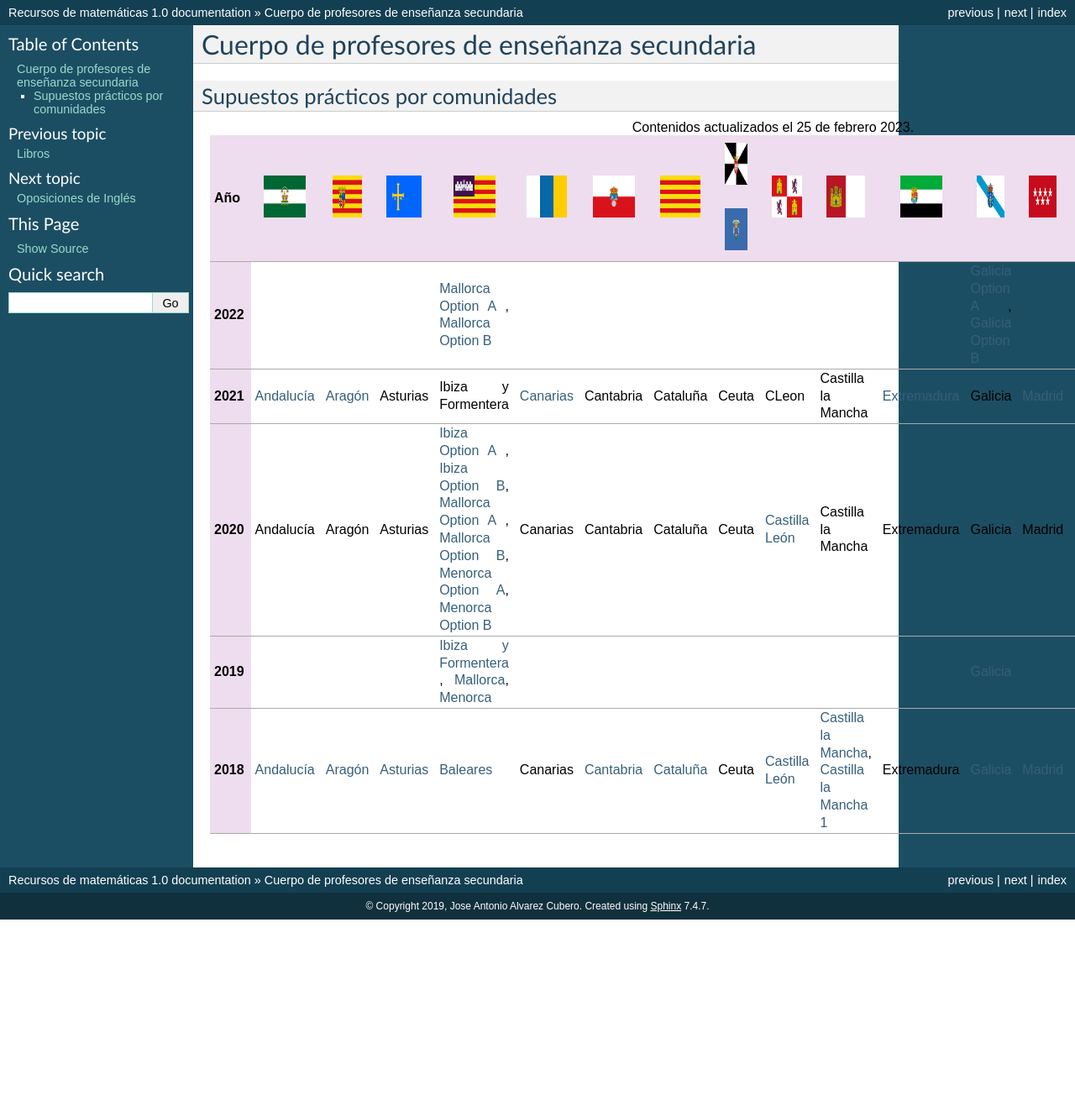
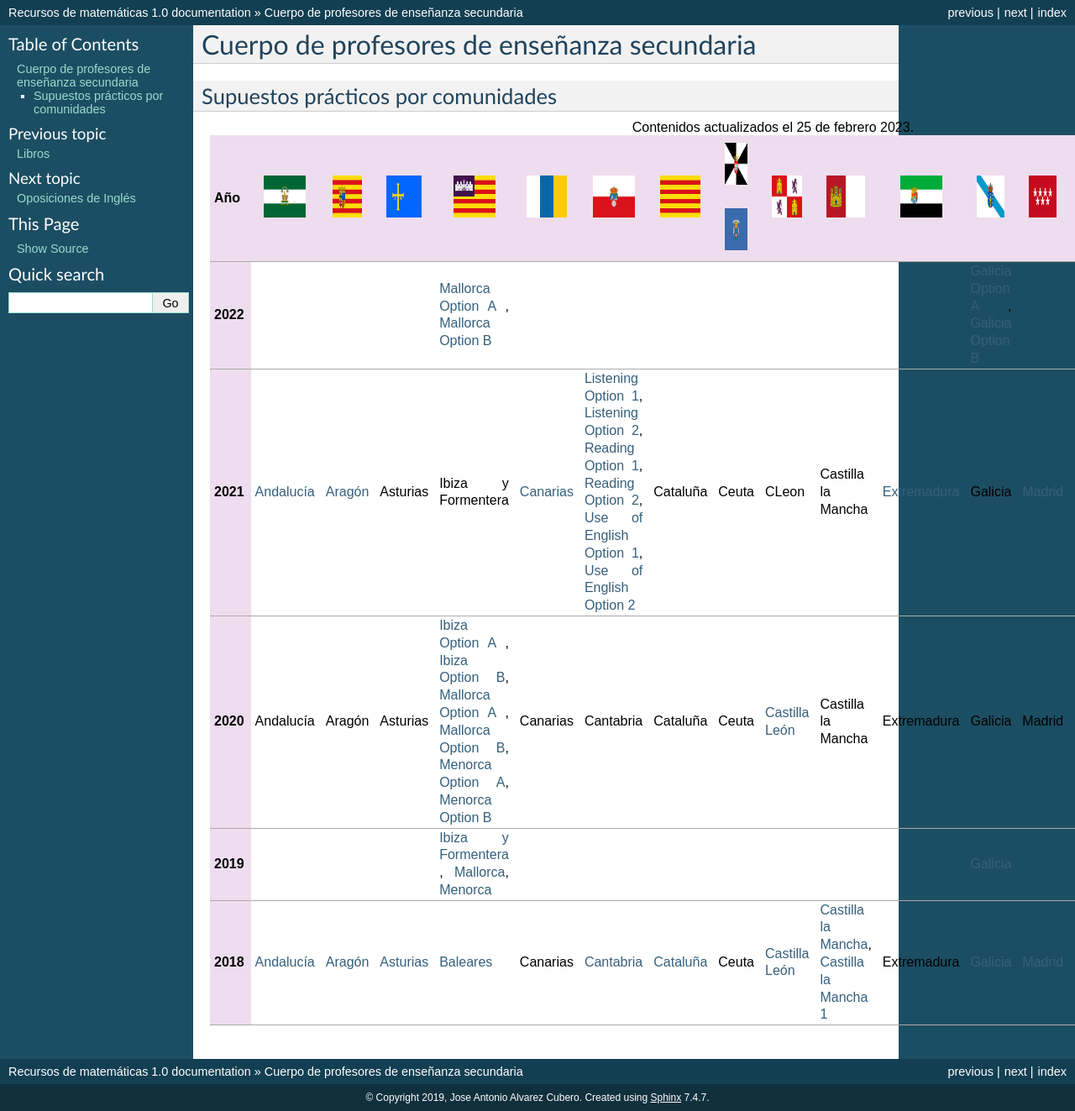
Before and after one commit to jacubero/ingles, a Sphinx documentation site: the page built from docs/secundaria.rst, in a window 1280 px wide. Shown: the whole page at 84% size. Built offline with Sphinx 7.4.7, drawn with Linux system fonts in a browser that asks for light colours; pages that are not in the unit, such as notebooks, are missing from menus; before the commit the page ends 1095 px from its top, so only the background shows below that.

Commit message:
New version

```diff
--- a/docs/secundaria.rst
+++ b/docs/secundaria.rst
@@ -137,7 +137,7 @@ Supuestos prácticos por comunidades
 
       - `Canarias <https://github.com/jacubero/ingles/blob/master/Secundaria/2021/canarias21.pdf>`_
 
-      - Cantabria
+      - `Listening Option 1 <https://github.com/jacubero/ingles/blob/master/Secundaria/2021/catabria21-BA-1.pdf>`_, `Listening Option 2 <https://github.com/jacubero/ingles/blob/master/Secundaria/2021/catabria21-BA-2.pdf>`_, `Reading Option 1 <https://github.com/jacubero/ingles/blob/master/Secundaria/2021/catabria21-BB-1.pdf>`_, `Reading Option 2 <https://github.com/jacubero/ingles/blob/master/Secundaria/2021/catabria21-BB-2.pdf>`_, `Use of English Option 1 <https://github.com/jacubero/ingles/blob/master/Secundaria/2021/catabria21-BC-1.pdf>`_, `Use of English Option 2 <https://github.com/jacubero/ingles/blob/master/Secundaria/2021/catabria21-BC-2.pdf>`_
 
       - Cataluña
 
```
Also changed, not shown: 6 other files.
